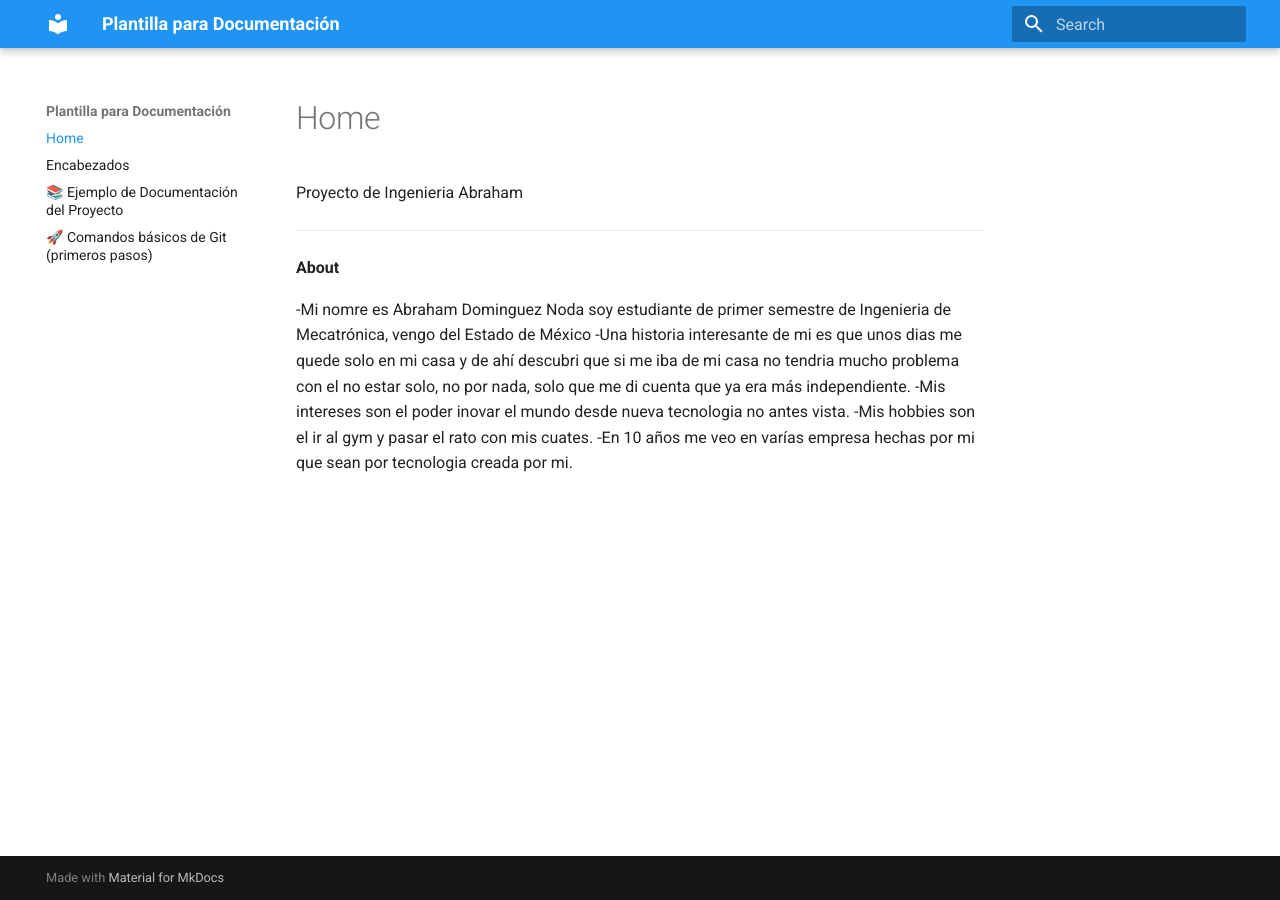
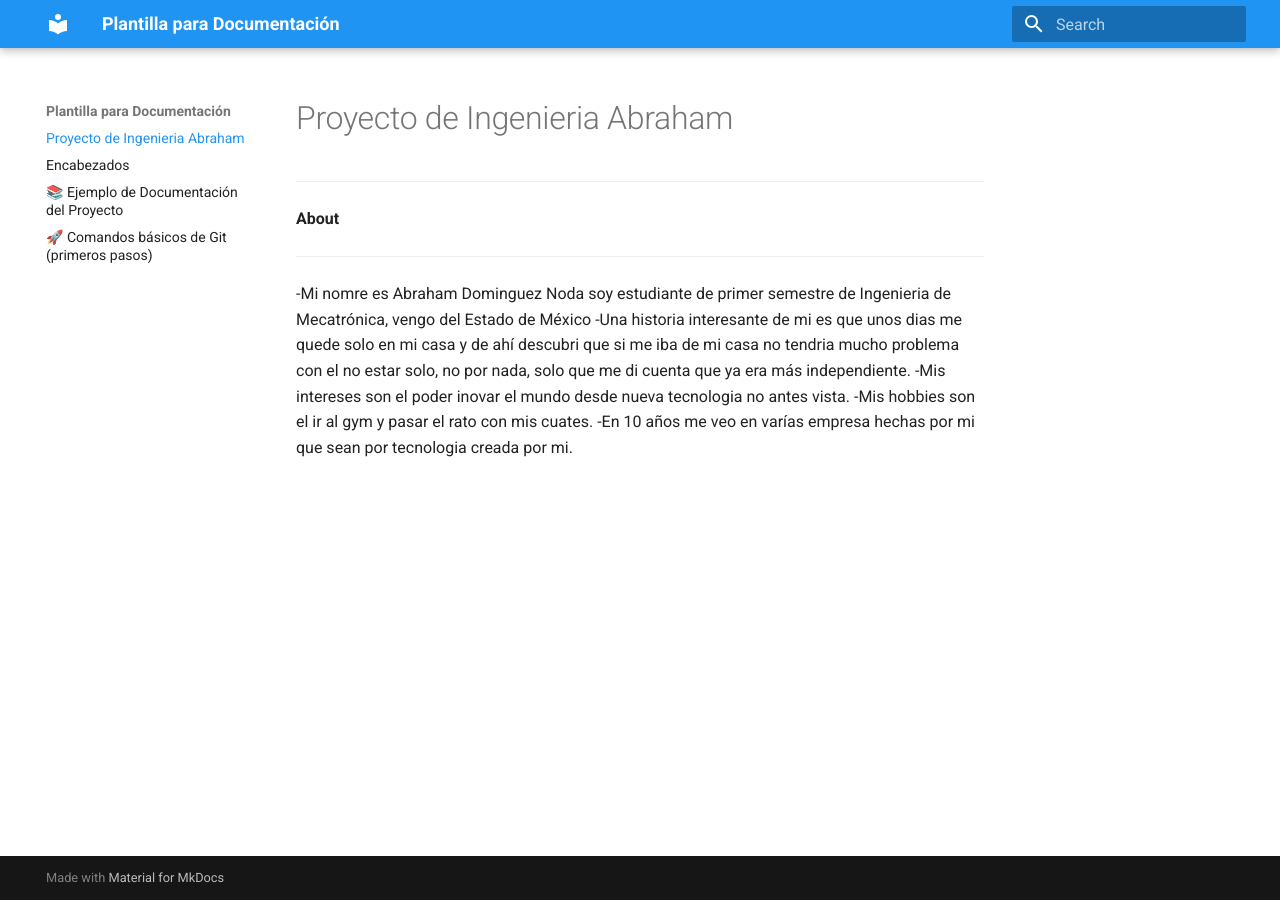
Before and after one commit to AbrahamNoda/Proyecto_de_Ingenieria_Abraham, an MkDocs documentation site: the page built from docs/index.md, in a window 1280 px wide. Built offline with MkDocs 1.6.1 and Material for MkDocs 9.7.7, drawn with Linux system fonts in a browser that asks for light colours.

Commit message:
Update index.md

```diff
--- a/docs/index.md
+++ b/docs/index.md
@@ -1,9 +1,10 @@
-Proyecto de Ingenieria Abraham
+# Proyecto de Ingenieria Abraham
 
 ---
 
 **About**
 
+---
 -Mi nomre es Abraham Dominguez Noda soy estudiante de primer semestre de Ingenieria de Mecatrónica, vengo del Estado de México
 -Una historia interesante de mi es que unos dias me quede solo en mi casa y de ahí descubri que si me iba de mi casa no tendria mucho problema con el no estar solo, no por nada, solo que me di cuenta que ya era más independiente.
 -Mis intereses son el poder inovar el mundo desde nueva tecnologia no antes vista.
```
